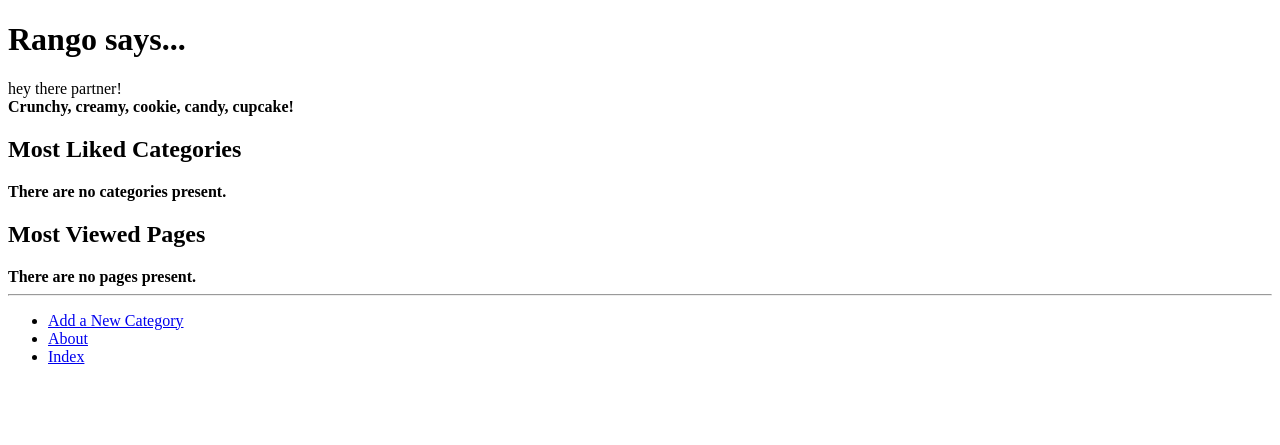
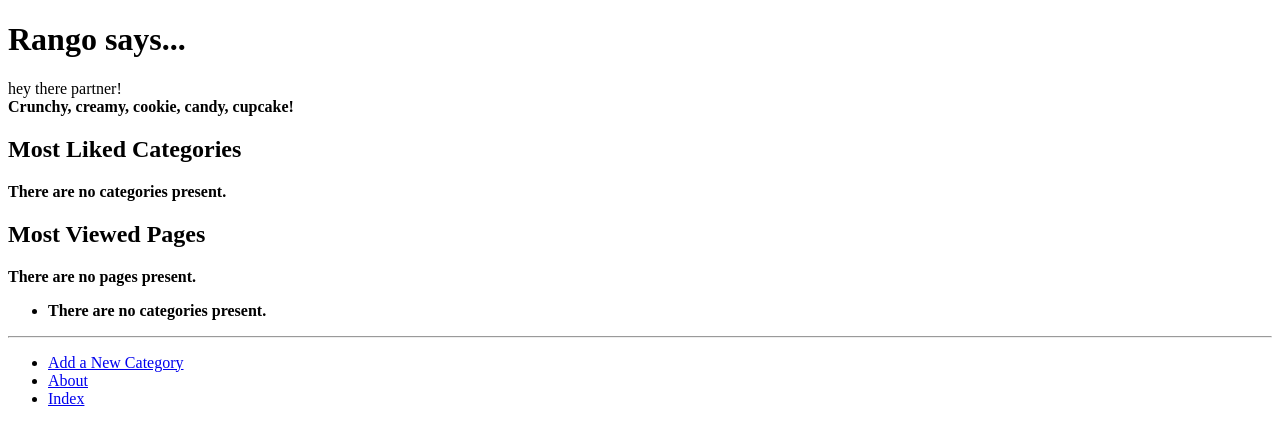
Before and after one commit to Firecracker123/WAD-1to5, a Django app: page / in a window 1280 px wide. Shown: the top 445 px of the page. Run offline with Django 3.2, Linux system fonts and the light colour scheme; data that the repository does not hold is empty.

Commit message:
CH8 Changed base.html to add sidebar

```diff
--- /dev/null
+++ b/tango_with_django_project/rango/templatetags/rango_template_tags.py
@@ -0,0 +1,11 @@
+from django import template
+from rango.models import Category
+
+
+register = template.Library()
+
+@register.inclusion_tag('rango/categories.html')
+
+def get_category_list(current_category=None):
+    return {'categories': Category.objects.all(),
+        'current_category': current_category}
--- a/tango_with_django_project/rango/views.py
+++ b/tango_with_django_project/rango/views.py
@@ -1,12 +1,10 @@
 from django.shortcuts import render
-from django.http import HttpResponse
 from rango.models import Category
 from rango.models import Page
 from rango.forms import CategoryForm
 from django.shortcuts import redirect
 from rango.forms import PageForm
 from django.urls import reverse
-from django.template.defaultfilters import slugify
 
 
 def index(request):
--- a/tango_with_django_project/templates/rango/base.html
+++ b/tango_with_django_project/templates/rango/base.html
@@ -1,5 +1,6 @@
 <!DOCTYPE html>
 {% load staticfiles %}
+{% load rango_template_tags %}
 
 <html>
     <head>
@@ -16,6 +17,12 @@
             {% block body_block %}
             {% endblock %}
         </div>
+
+        <div>
+            {% block sidebar_block %}
+                {% get_category_list %}
+            {% endblock %}
+            </div>
         <hr />
 
         <div>
--- /dev/null
+++ b/tango_with_django_project/templates/rango/categories.html
@@ -0,0 +1,24 @@
+<ul>
+    {% if categories %}
+        {% for c in categories %}
+            <li><a href="{% url 'rango:show_category' c.slug %}">{{ c.name }}</a></li>
+        {% endfor %}
+    {% else %}
+        <li><strong>There are no categories present.</strong></li>
+    {% endif %}
+
+</ul>
+
+{% for c in categories %}
+    {% if c == current_category %}
+    <li>
+    <strong>
+        <a href="{% url 'rango:show_category' c.slug %}">{{ c.name }}</a>
+    </strong>
+    </li>
+    {% else %}
+    <li>
+        <a href="{% url 'rango:show_category' c.slug %}">{{ c.name }}</a>
+    </li>
+    {% endif %}
+{% endfor %}
```
Also changed, not shown: tango_with_django_project/rango/templatetags/__init__.py (added).
